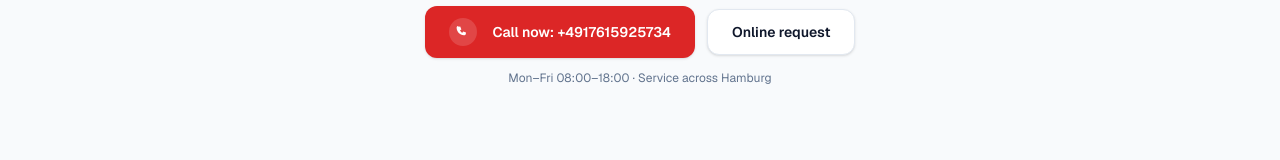
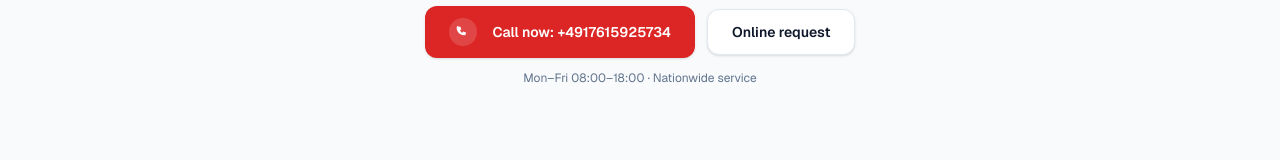
Before and after one commit to rep123456/web, a Next.js app: page /en in a window 1280 px wide. Shown: the part 365-525 px from the top of the page. Built offline with nearby package versions, Linux system fonts and the light colour scheme.

Commit message:
Update service availability text for German and English pages to reflect nationwide coverage.

```diff
--- a/src/app/en/page.tsx
+++ b/src/app/en/page.tsx
@@ -62,7 +62,7 @@ export default function HomeEn() {
               </Link>
             </div>
             <p className="mt-3 text-xs text-slate-500">
-              Mon–Fri 08:00–18:00 · Service across Hamburg
+              Mon–Fri 08:00–18:00 · Nationwide service
             </p>
           </div>
         </div>
--- a/src/app/page.tsx
+++ b/src/app/page.tsx
@@ -109,7 +109,7 @@ export default function Home() {
                 </Link>
               </div>
               <p className="mt-3 text-xs text-slate-500">
-                Mo–Fr 08:00–18:00 Uhr · Hamburgweiter Kundendienst
+                Mo–Fr 08:00–18:00 Uhr · Deutschlandweiter Kundendienst
               </p>
             </div>
           </div>
```
